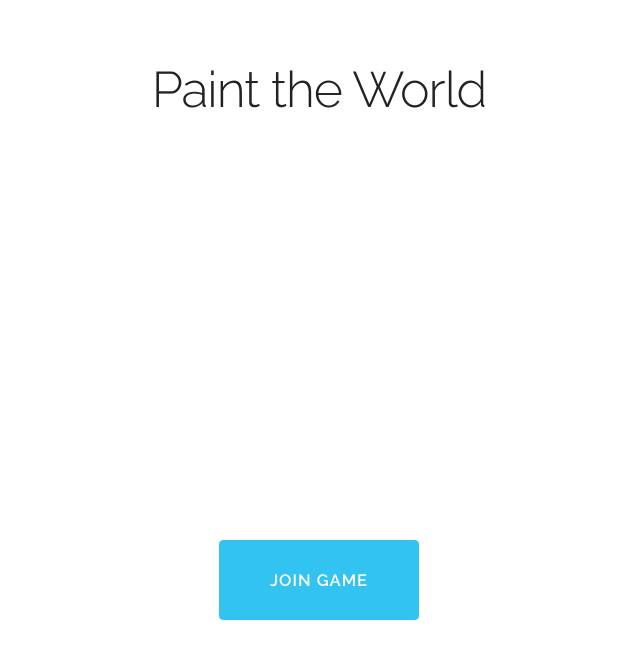
After one commit to richardmin/PaintTheWorld, a Flask app: template Server/painttheworld/templates/index.html in a window 1280 px wide. The commit adds this page. Shown: the top 659 px of the page, without its empty margins (321-961 px from the left). Run offline with Flask 2, Linux system fonts and the light colour scheme; the template is opened without the code that fills it, so the values that code supplies are empty; parts of the project's set-up code (start-up, migrations or seed data) failed here and were passed over.

Commit message:
Added a login page.
Very basic, there's no javascript behind it, it's just a button for now.
In the future it should submit a POST to the /join_lobby endpoint.

```diff
--- /dev/null
+++ b/Server/painttheworld/static/custom.css
@@ -0,0 +1,11 @@
+.header {
+    margin-top: 6rem;
+    text-align: center;
+}
+
+#join-game {
+    width: 20rem;
+    height: 8rem;
+    margin-top: 50vh;
+    font-size: 1.1em;
+}
--- /dev/null
+++ b/Server/painttheworld/templates/index.html
@@ -0,0 +1,10 @@
+{% extends "layout.html" %}
+{% block body %}
+  <section class="header">
+    <h1>Paint the World</h1>
+    <input id="join-game" class="button-primary" type="submit" value="Join Game">
+  </section>
+
+{% endblock %}
+
+<!-- vim: set cc=101 ts=2 sw=2 sts=2 expandtab syntax=htmldjango: -->
--- /dev/null
+++ b/Server/painttheworld/templates/layout.html
@@ -0,0 +1,23 @@
+<!DOCTYPE html>
+<html lang="en">
+<head>
+  <meta charset="utf-8">
+  <meta name="viewport" content="width=device-width, initial-scale=1">
+  <title>Paint the World</title>
+
+  <!-- FONT -->
+  <link href="//fonts.googleapis.com/css?family=Raleway:400,300,600" rel="stylesheet" type="text/css">
+
+  <!-- CSS  -->
+  <link rel="stylesheet" href="{{url_for('static', filename='normalize.css')}}">
+  <link rel="stylesheet" href="{{url_for('static', filename='skeleton.css')}}">
+  <link rel="stylesheet" href="{{url_for('static', filename='custom.css')}}">
+</head>
+<body>
+  <div class="container">
+    {% block body %}{% endblock %}
+  </div>
+</body>
+</html>
+
+<!-- vim: set cc=101 ts=2 sw=2 sts=2 expandtab syntax=htmldjango: -->
```
Also changed, not shown: Server/painttheworld/app.py (+8 -1 lines), Server/painttheworld/templates/debug.html (+7 -34 lines).
